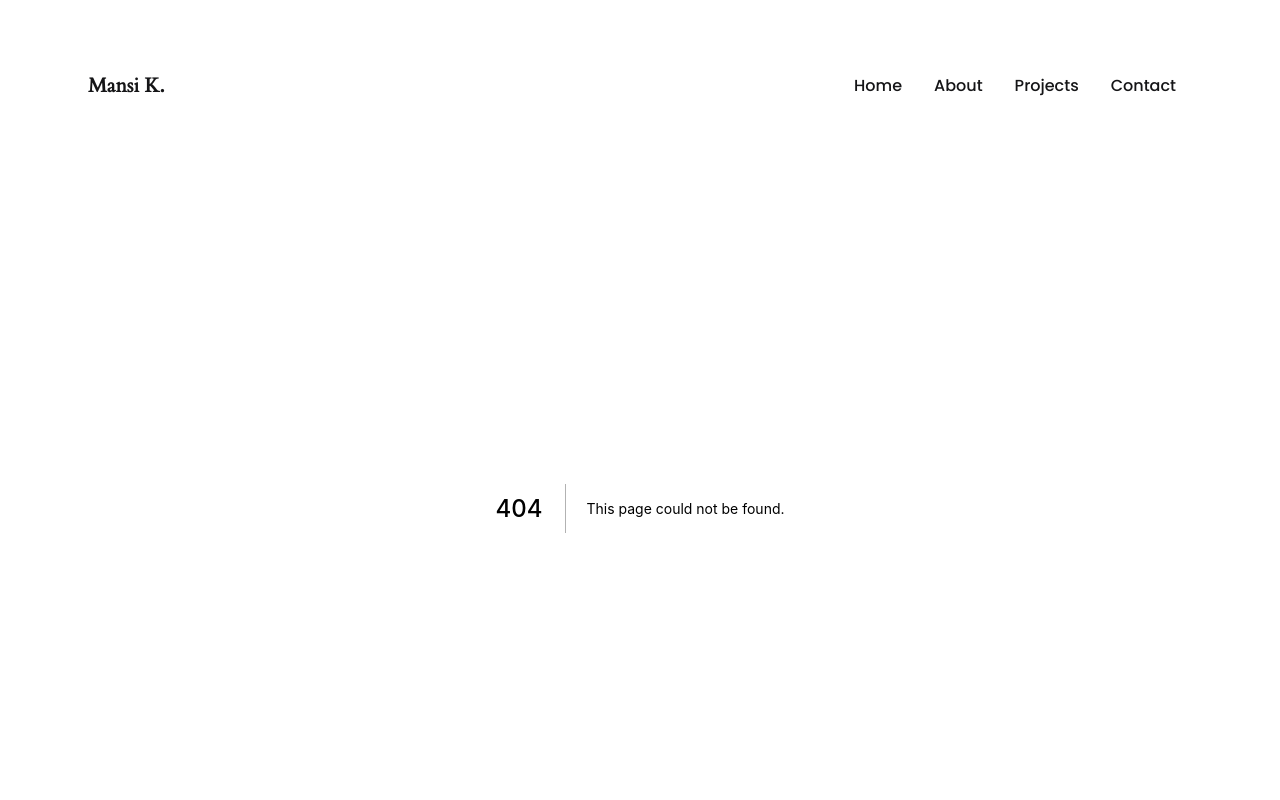
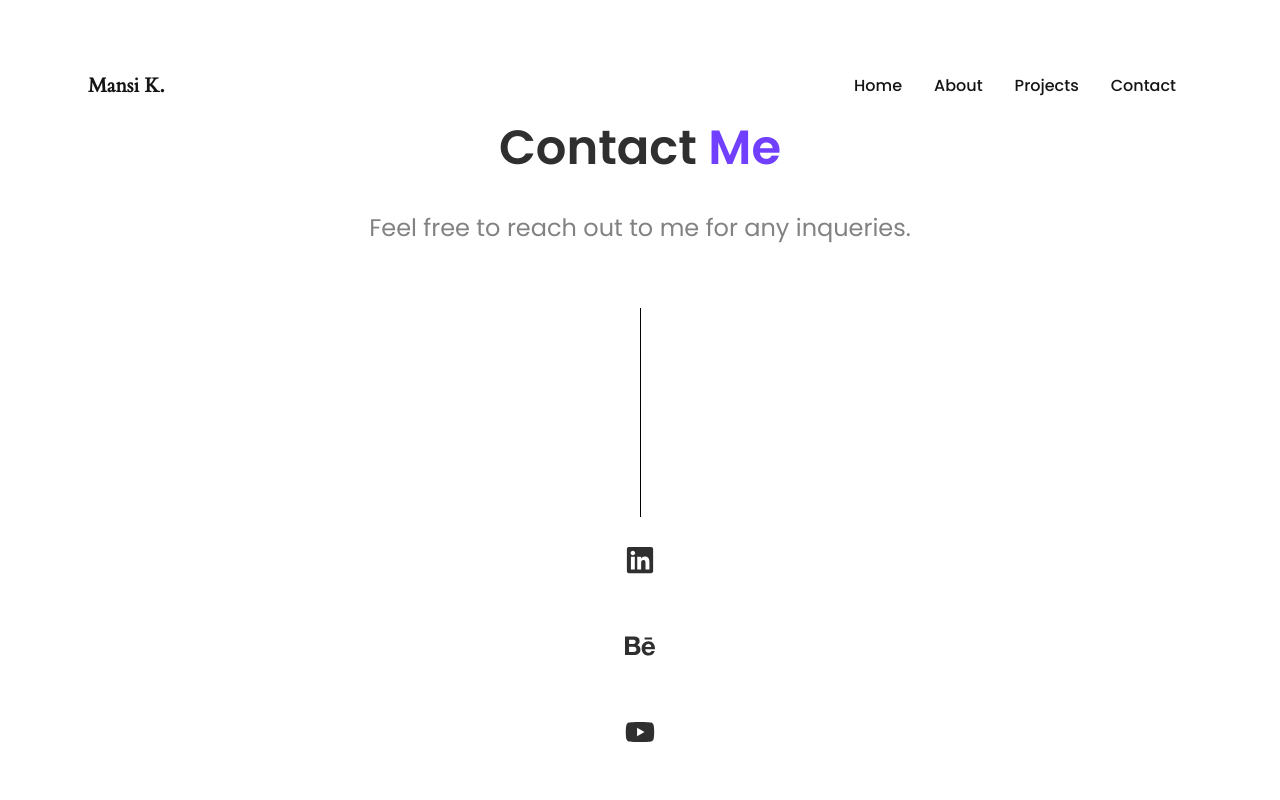
Before and after one commit to saifalfalah/mansi-kasar, a Next.js app: page /contact in a window 1280 px wide. Before the commit this address had no page. Shown: the top 800 px of the page. Built offline with nearby package versions, Linux system fonts and the light colour scheme.

Commit message:
Create contact.js

```diff
--- /dev/null
+++ b/pages/contact.js
@@ -0,0 +1,62 @@
+import Meta from "../components/Layout/Meta";
+import { FaLinkedin, FaBehance, FaYoutube, FaInstagram } from "react-icons/fa";
+import Link from "next/link";
+const contact = () => {
+  return (
+    <div className="p-8 lg:p-4 ">
+      <Meta title="Mansi K. | About" desc="Mani K UI/UX Portfolio" />
+      <div className="flex flex-col items-center mb-6 lg:mb-11 font-poppins">
+        <div className="flex flex-col items-center ">
+          <h1 className="mb-4 text-3xl font-semibold lg:mb-10 text-heroH lg:text-5xl">
+            Contact <span className="text-brand">Me</span>
+          </h1>
+          <p className="text-xl text-center text-heroP lg:max-w-5xl lg:text-2xl ">
+            Feel free to reach out to me for any inqueries.
+          </p>
+        </div>
+        <div className="flex flex-col items-center ">
+          <svg
+            className="mt-16 mb-7"
+            width="1"
+            height="209"
+            viewBox="0 0 1 209"
+            fill="none"
+            xmlns="http://www.w3.org/2000/svg"
+          >
+            <line
+              x1="0.5"
+              y1="209"
+              x2="0.499991"
+              y2="2.18557e-08"
+              stroke="black"
+            />
+          </svg>
+          <div className="flex flex-col justify-between h-72">
+            <Link href="https://www.linkedin.com/in/mansi-kasar-363b19184/">
+              <a target="_blank" rel="noopener noreferrer">
+                <FaLinkedin className="text-3xl text-heroH" />
+              </a>
+            </Link>
+            <Link href="https://www.behance.net/mansikasar">
+              <a target="_blank" rel="noopener noreferrer">
+                <FaBehance className="text-3xl text-heroH" />
+              </a>
+            </Link>
+            <Link href="https://www.youtube.com/channel/UCzUxG5w_pdgFm6RwoWp0fRw">
+              <a target="_blank" rel="noopener noreferrer">
+                <FaYoutube className="text-3xl text-heroH" />
+              </a>
+            </Link>
+            <Link href="https://www.instagram.com/man.si.my.art/">
+              <a target="_blank" rel="noopener noreferrer">
+                <FaInstagram className="text-3xl text-heroH" />
+              </a>
+            </Link>
+          </div>
+        </div>
+      </div>
+    </div>
+  );
+};
+
+export default contact;
```
